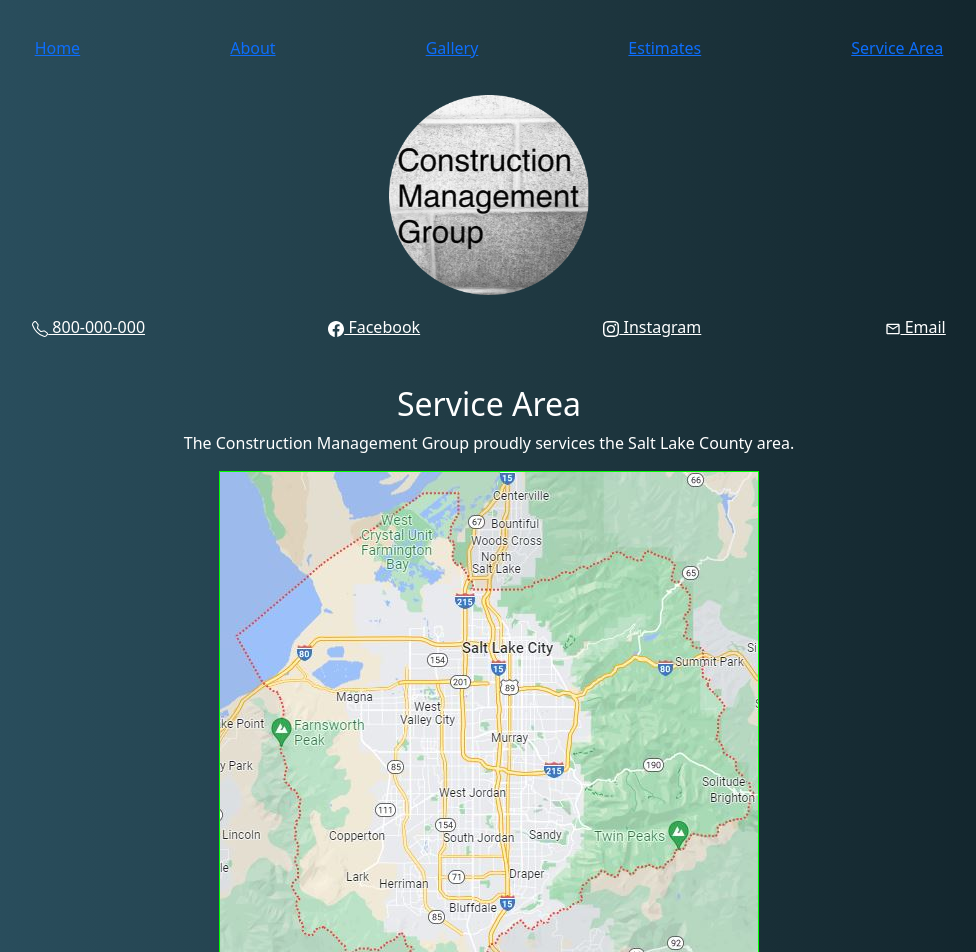
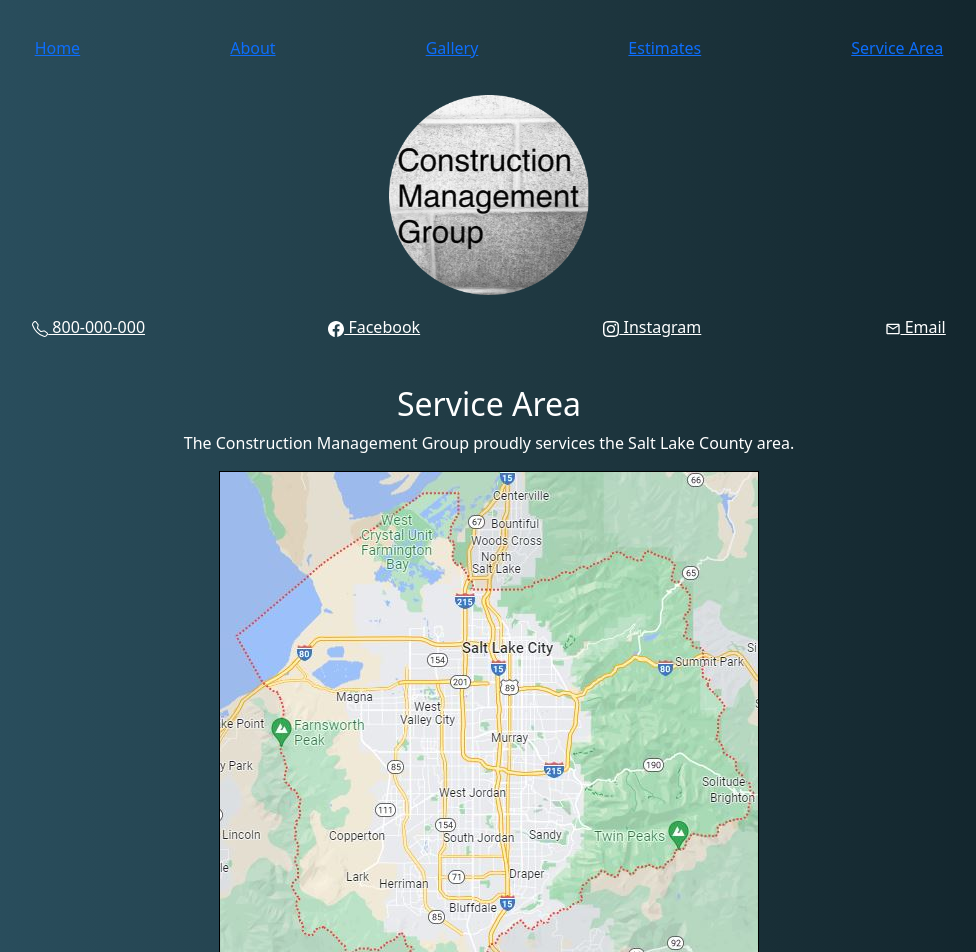
Before and after one commit to austincomstock/C-M-G, a React (Create React App) app: page /servicearea in a window 1280 px wide. Shown: the top 952 px of the page, without its empty margins (151-1127 px from the left). Built offline with nearby package versions, Linux system fonts and the light colour scheme.

Commit message:
Updated border color

```diff
--- a/src/components/ServiceArea/ServiceArea.css
+++ b/src/components/ServiceArea/ServiceArea.css
@@ -4,7 +4,7 @@
 }
 
 .cmgServiceAreaImage {
-  border: solid thin #00FF00;
+  border: solid thin #000;
   max-width: 100%;
   height: auto;
 }
```
